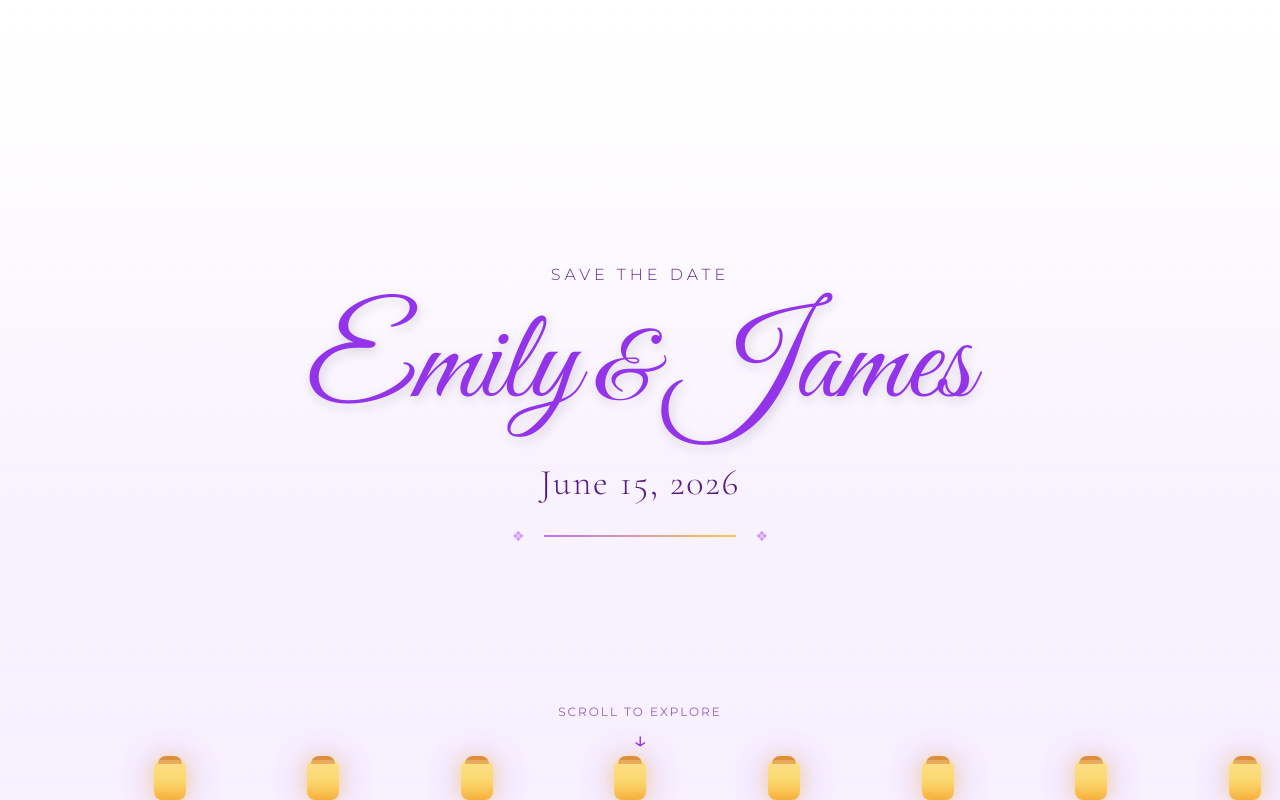
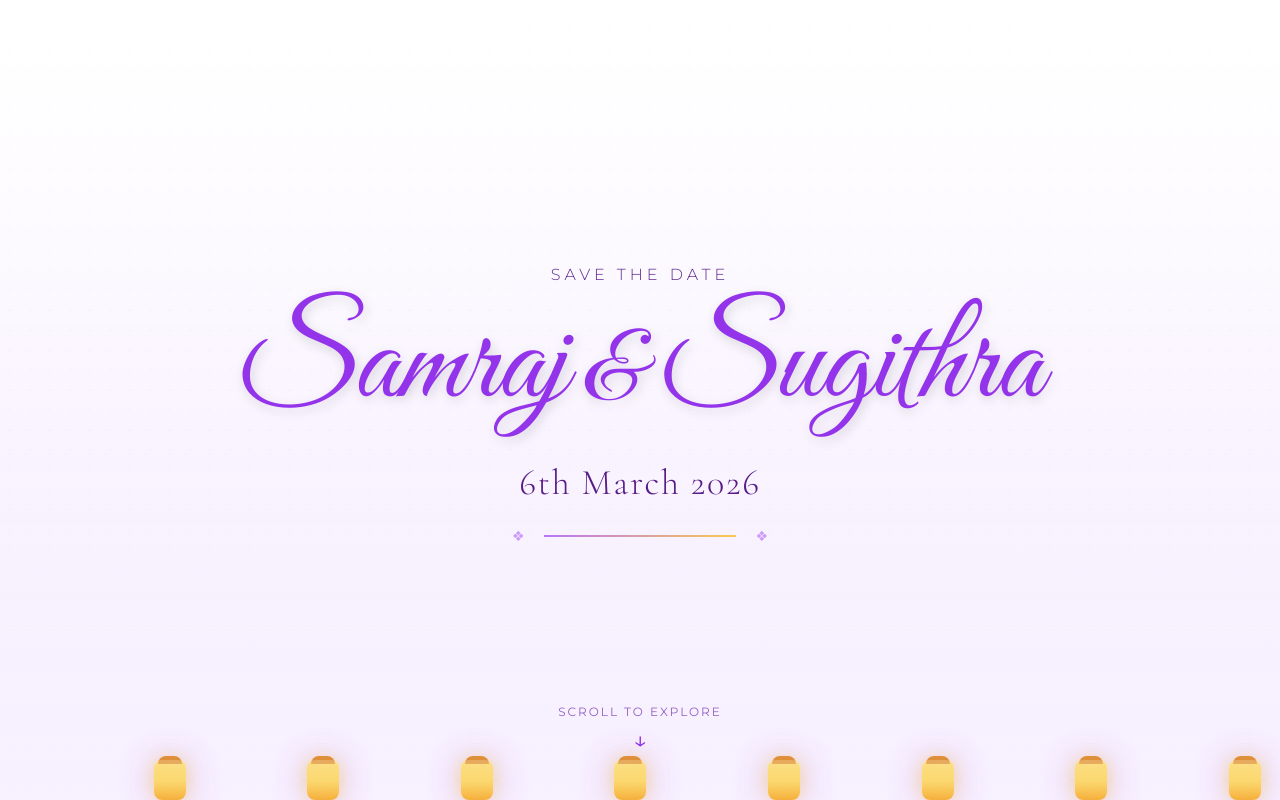
Before and after one commit to KENADAM01/sam-and-sugi-wedding-invitation, a React (Vite) app: page / in a window 1280 px wide. Both pictures are taken after a click on the button "E&J". Shown: the top 800 px of the page. Built offline with nearby package versions, Linux system fonts and the light colour scheme.

Commit message:
Update hero section with correct names: Samraj & Sugithra

```diff
--- a/src/components/Hero.tsx
+++ b/src/components/Hero.tsx
@@ -45,18 +45,18 @@ const Hero = () => {
 
                 <h1 className="font-display text-6xl md:text-8xl lg:text-9xl mb-8 text-shadow-soft text-rapunzel-600">
                     <span className="inline-block animate-fadeInScale" style={{ animationDelay: '0.3s' }}>
-                        Emily
+                        Samraj
                     </span>
                     <span className="inline-block mx-4 text-7xl md:text-8xl animate-fadeInScale" style={{ animationDelay: '0.5s' }}>
                         &
                     </span>
                     <span className="inline-block animate-fadeInScale" style={{ animationDelay: '0.7s' }}>
-                        James
+                        Sugithra
                     </span>
                 </h1>
 
                 <p className="font-heading text-2xl md:text-4xl font-light tracking-wider mt-8">
-                    June 15, 2026
+                    6th March 2026
                 </p>
 
                 <div className="relative w-48 h-0.5 gradient-romantic mx-auto mt-8 opacity-80">
```
